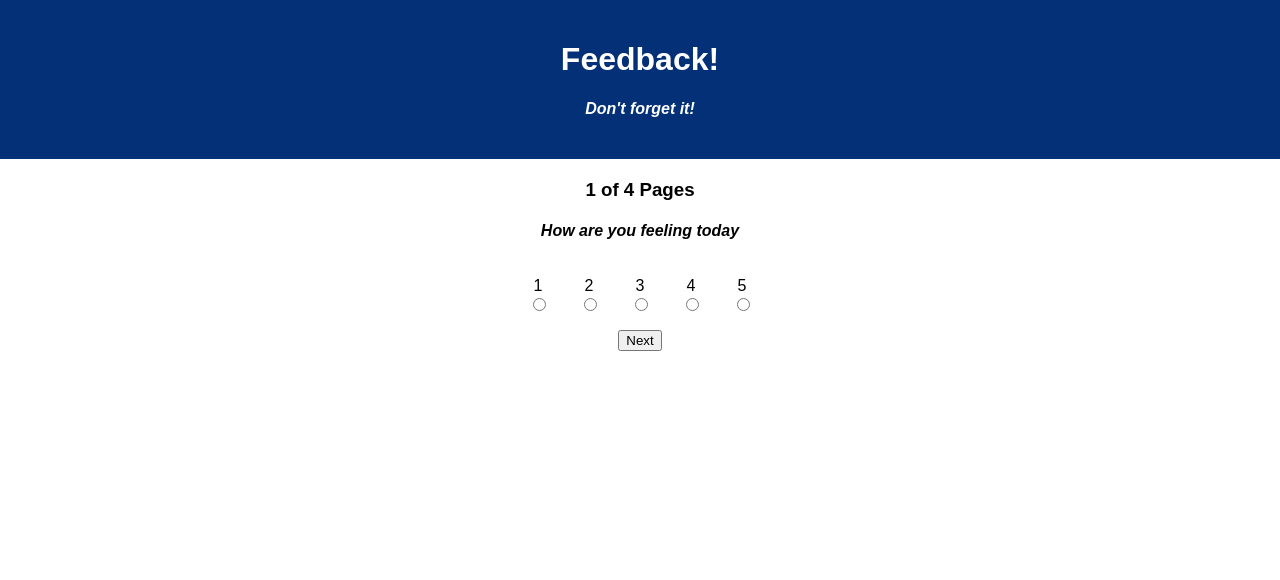
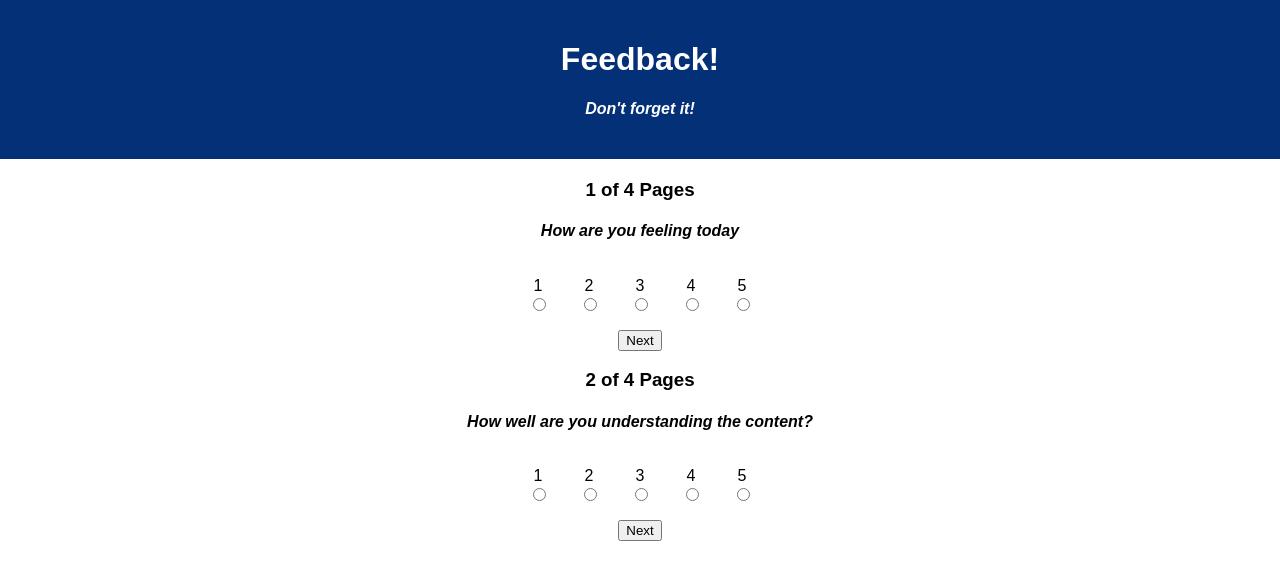
Before and after one commit to JoeyLundquist/Weekend-redux-feedback-loop, a React (Create React App) app: page /#/ in a window 1280 px wide. Shown: the top 580 px of the page. Built offline with nearby package versions, Linux system fonts and the light colour scheme.

Commit message:
Have my understanding component working and talking to redux store

```diff
--- a/src/Redux/Reducers/Feelings.jsx
+++ b/src/Redux/Reducers/Feelings.jsx
@@ -1,6 +1,4 @@
-
-
-const feelingsRating = (state = 0, action) => {
+export default  function feelingsRating(state = 0, action) {
 
     switch(action.type){
         case 'SET_FEELING_RATING':
@@ -9,5 +7,3 @@ const feelingsRating = (state = 0, action) => {
 
     return state
 }
-
-export default feelingsRating;
--- /dev/null
+++ b/src/Redux/Reducers/understanding.jsx
@@ -0,0 +1,9 @@
+export default function understandingRating(state = 0, action) {
+
+    switch(action.type){
+        case 'SET_UNDERSTANDING_RATING':
+            return action.payload
+    }
+
+    return state;
+}
--- a/src/components/App/App.jsx
+++ b/src/components/App/App.jsx
@@ -2,6 +2,7 @@ import React from 'react';
 import axios from 'axios';
 import './App.css';
 import Feelings from '../Feelings/Feelings';
+import Understanding from '../Understanding/Understanding';
 
 function App() {
 
@@ -14,6 +15,8 @@ function App() {
 
       <Feelings />
 
+      <Understanding />
+
     </div>
   );
 }
--- a/src/components/Feelings/Feelings.jsx
+++ b/src/components/Feelings/Feelings.jsx
@@ -1,12 +1,11 @@
 import { useDispatch } from "react-redux";
-import './Feelings.css'
 import ScoreForm from "../ScoreForm/ScoreForm"
 import { useState } from "react"
 
 
 export default function Feelings() {
     const dispatch = useDispatch();
-    const [feelingsRating, setFeelingsRating] = useState(null)
+    const [feelingsRating, setFeelingsRating] = useState(0)
     const feelings = 'feelings-rating'
 
     const handleNextButton = () => {
--- /dev/null
+++ b/src/components/Understanding/Understanding.jsx
@@ -0,0 +1,39 @@
+import { useDispatch } from "react-redux";
+import ScoreForm from "../ScoreForm/ScoreForm"
+import { useState } from "react"
+
+
+
+export default function Understanding() {
+    const dispatch = useDispatch();
+    const [understandingRating, setUnderstandingRating] = useState(0);
+    const understanding = 'understandingRating'
+
+    const handleNextButton = () => {
+        dispatch({
+            type: "SET_UNDERSTANDING_RATING",
+            payload: understandingRating
+        })
+    }
+
+    return (
+        <>
+
+
+            <div>
+                <h3> 2 of 4 Pages</h3>
+
+                <h4>How well are you understanding the content?</h4>
+                <ScoreForm
+                ratingName={understanding}
+                setRatingNumber={setUnderstandingRating}
+                />
+
+                <button onClick={handleNextButton}>
+                    Next
+                </button>
+
+            </div>
+        </>
+    )
+}
--- a/src/index.js
+++ b/src/index.js
@@ -7,6 +7,7 @@ import App from './components/App/App';
 import registerServiceWorker from './registerServiceWorker';
 import { Provider } from 'react-redux';
 import feelingsRating from './Redux/Reducers/Feelings';
+import understandingRating from './Redux/Reducers/understanding';
 
 
 
@@ -14,6 +15,7 @@ import feelingsRating from './Redux/Reducers/Feelings';
 const store = createStore(
     combineReducers({
         feelingsRating,
+        understandingRating,
     }),applyMiddleware(logger)
 );
 
```
Also changed, not shown: src/components/Feelings/Feelings.css (deleted).
